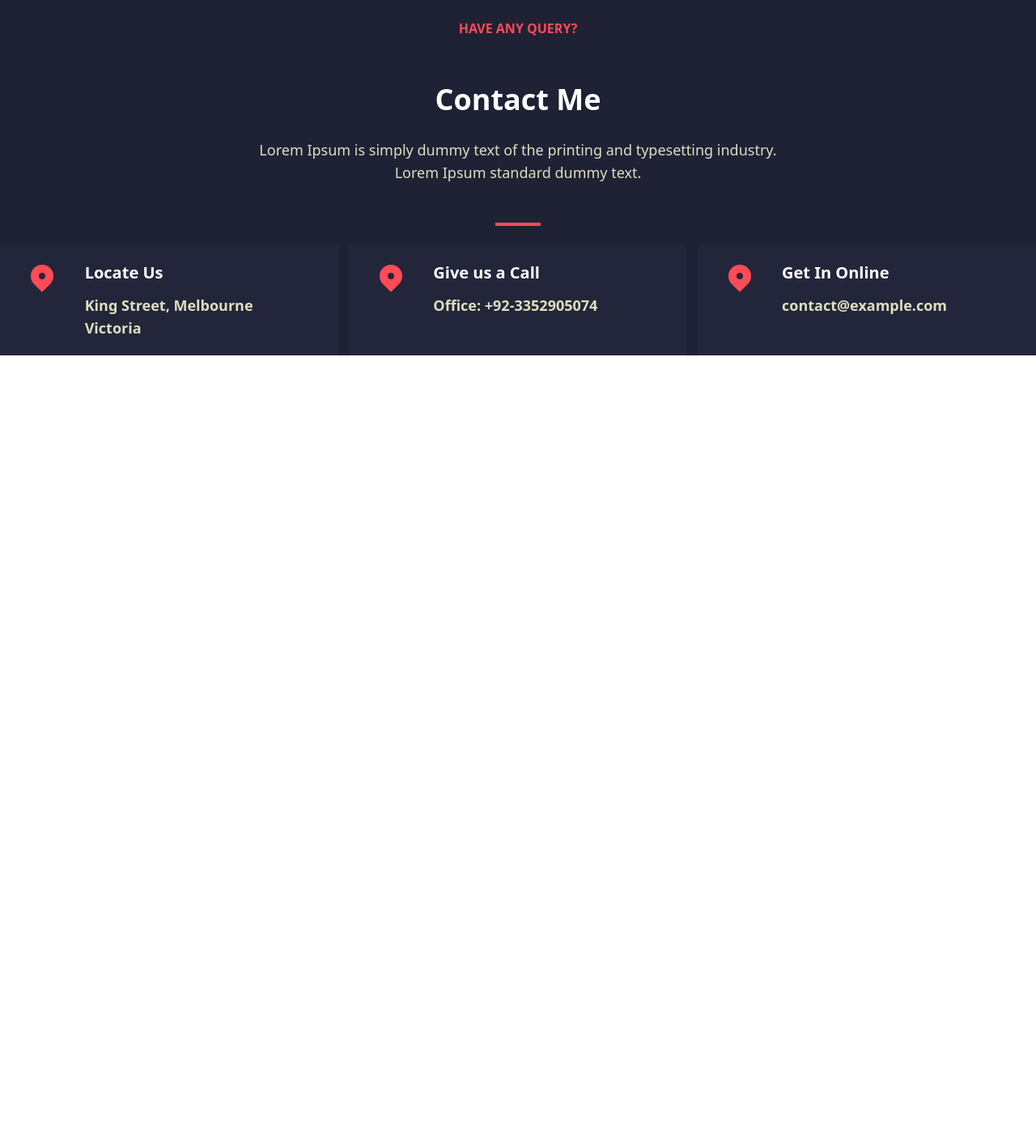
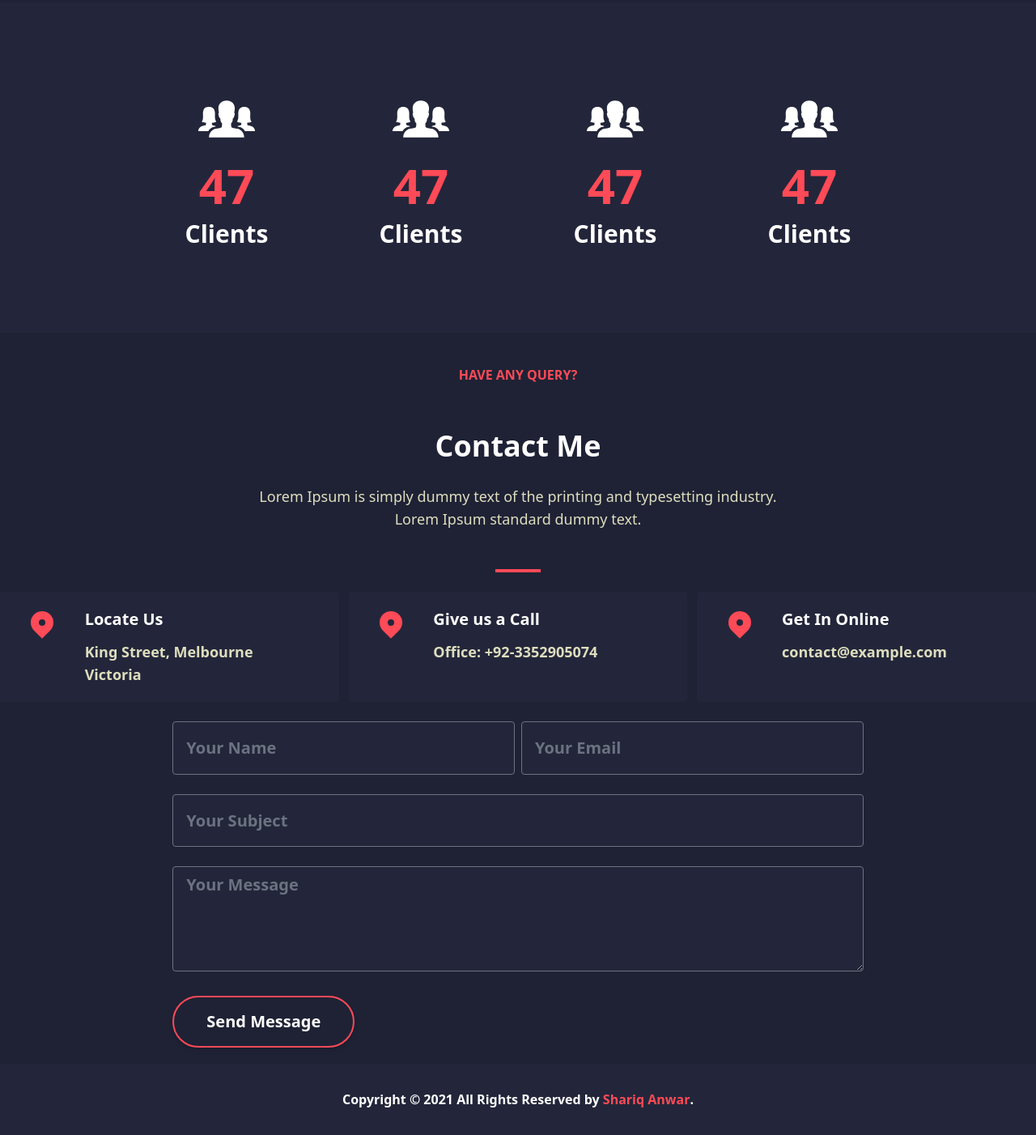
Before and after one commit to shariqanwar20/Portfolio-Site, a Gatsby site: page / in a window 1280 px wide. Shown: the part 2613-4015 px from the top of the page at 81% size. Before the commit the page ends 3052 px from the top, so only its background shows below. Built offline with nearby package versions, Linux system fonts and the light colour scheme; Gatsby itself is replaced by a stand-in of ours.

Commit message:
finished the UI for contact component && finished the UI for experience component

```diff
--- a/src/components/Contact/index.tsx
+++ b/src/components/Contact/index.tsx
@@ -1,32 +1,65 @@
 import React from "react";
 import ContactCard from "./ContactCard";
 import Header from "../Services/Header";
-import contacts from '../../data/contact.json'
+import contacts from "../../data/contact.json";
 
 export default () => {
   return (
     <>
-      <div className="bg-primaryBg space-y-6">
+      <div className="bg-primaryBg space-y-6 py-5">
         <div className="bg-primaryBg font-sans text-alternateText pt-5 text-center font-semibold">
-            HAVE ANY QUERY?
+          HAVE ANY QUERY?
         </div>
-        <Header title="Contact Me" description="Lorem Ipsum is simply dummy text of the printing and typesetting industry. Lorem Ipsum standard dummy text." backgroundColor="primaryBg"/>
+        <Header
+          title="Contact Me"
+          description="Lorem Ipsum is simply dummy text of the printing and typesetting industry. Lorem Ipsum standard dummy text."
+          backgroundColor="primaryBg"
+        />
         <div className="w-full space-y-4 md:grid md:grid-flow-row md:grid-cols-3 md:space-y-0 md:gap-3">
-            {contacts.map((contact, i) => (
-                <ContactCard title={contact.title} description={contact.description} backgroundColor="secondaryBg" key={i}/>
-            ))}
+          {contacts.map((contact, i) => (
+            <ContactCard
+              title={contact.title}
+              description={contact.description}
+              backgroundColor="secondaryBg"
+              key={i}
+            />
+          ))}
         </div>
 
-        {/* form TODO */}
-        {/* <div className="flex-initial flex-wrap justify-center space-x-8 text-center space-y-8">
-            <input type="text" placeholder="Your Name" className="w-1/3 bg-secondaryBg rounded text-primaryText focus:ring-primaryText focus:ring-6 focus:ring-offset-0 pl-4 font-semibold text-xl" style={{height: "4.1rem" }}/>
-            <input type="text" placeholder="Your Email" className="w-1/3 bg-secondaryBg rounded text-primaryText focus:ring-primaryText focus:ring-6 focus:ring-offset-0 pl-4 font-semibold text-xl" style={{height: "4.1rem" }}/>
-        </div>
-        <div className="text-center">
-            <input type="text" placeholder="Your Subject" className="w-3/4 bg-secondaryBg rounded text-primaryText focus:ring-primaryText focus:ring-6 focus:ring-offset-0 pl-4 font-semibold text-xl" style={{height: "4.1rem" }}/>
-        </div> */}
-
-
+        <form className="w-2/3 mx-auto space-y-6">
+          <div className="lg:grid lg:grid-cols-2 lg:gap-2 justify-center text-center">
+            <input
+              type="text"
+              placeholder="Your Name"
+              className="w-full my-6 lg:my-0 bg-secondaryBg rounded text-primaryText focus:ring-primaryText focus:ring-6 focus:ring-offset-0 pl-4 font-semibold text-xl"
+              style={{ height: "4.1rem" }}
+            />
+            <input
+              type="text"
+              placeholder="Your Email"
+              className="w-full my-6 lg:my-0 bg-secondaryBg rounded text-primaryText focus:ring-primaryText focus:ring-6 focus:ring-offset-0 pl-4 font-semibold text-xl"
+              style={{ height: "4.1rem" }}
+            />
+          </div>
+          <div>
+            <input
+              type="text"
+              placeholder="Your Subject"
+              className="w-full bg-secondaryBg rounded text-primaryText focus:ring-primaryText focus:ring-6 focus:ring-offset-0 pl-4 font-semibold text-xl"
+              style={{ height: "4.1rem" }}
+            />
+          </div>
+          <div>
+            <textarea
+              placeholder="Your Message"
+              className="w-full bg-secondaryBg rounded text-primaryText focus:ring-primaryText focus:ring-6 focus:ring-offset-0 pl-4 font-semibold text-xl"
+              style={{ height: "8.1rem" }}
+            />
+          </div>
+          <button className="py-4 px-4 text-lg md:text-xl md:px-10 text-center font-semibold rounded-full shadow-md text-primaryText border-2 border-alternateText hover:bg-alternateText">
+            Send Message
+          </button>
+        </form>
       </div>
     </>
   );
--- /dev/null
+++ b/src/components/Experience/Card.tsx
@@ -0,0 +1,23 @@
+import React from 'react'
+import { IconType } from 'react-icons';
+import { IoIosPeople } from 'react-icons/io';
+
+type CardProps = {
+    icon: JSX.Element;
+    value: number;
+    title: string;
+}
+
+export default ({ icon, value, title }: CardProps) => {
+    return (
+        <div className="flex-1 flex-col space-y-3 text-center py-6 px-10">
+            {icon}
+            <div className="text-alternateText font-sans text-6xl font-bold">
+                {value}
+            </div>
+            <div className="font-sans font-semibold text-3xl text-primaryText">
+                {title}
+            </div>
+        </div>
+    )
+}
--- /dev/null
+++ b/src/components/Experience/index.tsx
@@ -0,0 +1,30 @@
+import React from "react";
+import { IoIosPeople } from "react-icons/io";
+import Card from "./Card";
+
+export default () => {
+  return (
+    <div className="bg-secondaryBg px-40 md:grid md:grid-cols-2 lg:grid-cols-4 py-20">
+      <Card
+        icon={<IoIosPeople className="w-20 h-20 mx-auto" style={{ color: "white" }} />}
+        value={47}
+        title="Clients"
+      />
+      <Card
+        icon={<IoIosPeople className="w-20 h-20 mx-auto" style={{ color: "white" }} />}
+        value={47}
+        title="Clients"
+      />
+      <Card
+        icon={<IoIosPeople className="w-20 h-20 mx-auto" style={{ color: "white" }} />}
+        value={47}
+        title="Clients"
+      />
+      <Card
+        icon={<IoIosPeople className="w-20 h-20 mx-auto" style={{ color: "white" }} />}
+        value={47}
+        title="Clients"
+      />
+    </div>
+  );
+};
--- /dev/null
+++ b/src/components/Footer/index.tsx
@@ -0,0 +1,17 @@
+import React from 'react'
+
+export default () => {
+    return (
+        <footer className="bg-secondaryBg py-8">
+            <div className="text-primaryText text-center font-xl font-sans font-semibold">
+                Copyright © {new Date().getFullYear()} All Rights Reserved by
+                <span className="text-alternateText font-bold">
+                    {` Shariq Anwar`}
+                </span>
+                <span>
+                    .
+                </span>
+            </div>
+        </footer>
+    )
+}
--- a/src/pages/index.tsx
+++ b/src/pages/index.tsx
@@ -4,6 +4,8 @@ import Services from '../components/Services';
 import About from '../components/About';
 import Skills from '../components/Skills';
 import Contact from '../components/Contact';
+import Footer from '../components/Footer';
+import Experience from '../components/Experience';
 
 export default () => {
     return (
@@ -14,8 +16,10 @@ export default () => {
             <Skills />
             {/* Projects */}
             {/* Experience Bar */}
+            <Experience />
             <Contact />
             {/* footer */}
+            <Footer />
         </>
     );
 }
```
